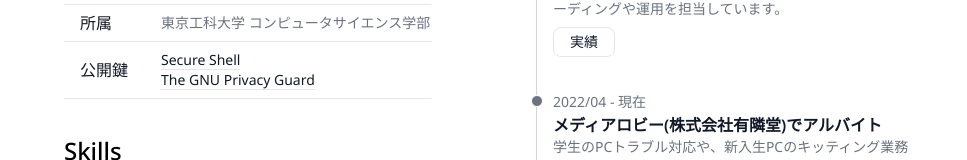
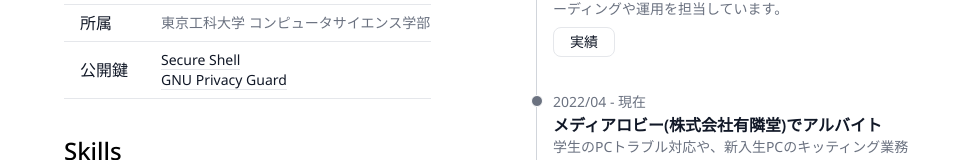
Before and after one commit to 6mile0/portfolio, a Next.js app: page / in a window 1280 px wide. Shown: the part 381-541 px from the top of the page, without its empty margins (144-1111 px from the left). Built offline with nearby package versions, Linux system fonts and the light colour scheme.

Commit message:
fix gpg key link

```diff
--- a/app/components/topPage/ProfileBox/index.tsx
+++ b/app/components/topPage/ProfileBox/index.tsx
@@ -63,7 +63,7 @@ export default function ProfileBox({ title, data }: Props) {
                         </th>
                         <td className="py-2 text-sm">
                             <p><Link href={"https://github.com/6mile0.keys"} className="text-gray-900 border-b hover:text-blue-700 dark:text-gray-200">Secure Shell</Link></p>
-                            <p><Link href={"https://github.com/6mile0.keys"} className="text-gray-900 border-b hover:text-blue-700 dark:text-gray-200">The GNU Privacy Guard</Link></p>
+                            <p><Link href={"https://github.com/6mile0.gpg"} className="text-gray-900 border-b hover:text-blue-700 dark:text-gray-200">GNU Privacy Guard</Link></p>
                         </td>
                     </tr>
                 </tbody>
```
